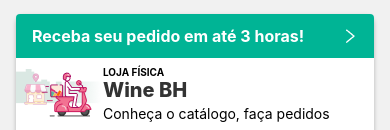
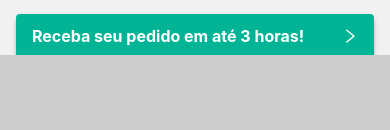
Before and after one commit to victorlirafront/app-wine, a React Native app: screen / in a window 390 px wide. Shown: the part 709-839 px from the top of the page. Built offline with nearby package versions, Linux system fonts and the light colour scheme.

Commit message:
feat: add Navigation setup

```diff
--- a/App.tsx
+++ b/App.tsx
@@ -11,6 +11,7 @@
 import BestCountries from './src/components/BestCountries/BestCountries';
 import RecommendedProducts from './src/components/RecommendedProducts/RecommendedProducts';
 import SpecialBanner from './src/components/SpecialBanner/SpecialBanner';
+import Navigation from './src/components/Navigation/Navigation';
 
 export default function App() {
   return (
@@ -41,6 +42,7 @@
           <FeaturedBanner bannerExtraImage={BANNER_EXTRA[1]} />
           <BestCountries />
         </ScrollView>
+        <Navigation />
       </View>
     </>
   );
--- /dev/null
+++ b/src/components/Navigation/Navigation.styled.ts
@@ -0,0 +1,11 @@
+import { StyleSheet } from 'react-native';
+
+const styles = StyleSheet.create({
+  container: {
+    height: 80,
+    width: '100%',
+    backgroundColor: '#ccc',
+  },
+});
+
+export default styles;
--- /dev/null
+++ b/src/components/Navigation/Navigation.tsx
@@ -0,0 +1,9 @@
+import React from 'react';
+import { View } from 'react-native';
+import styles from './Navigation.styled';
+
+const Navigation: React.FC = () => {
+  return <View style={styles.container}></View>;
+};
+
+export default Navigation;
--- a/src/components/RecommendedProducts/RecommendedProducts.styled.ts
+++ b/src/components/RecommendedProducts/RecommendedProducts.styled.ts
@@ -33,6 +33,7 @@
   },
 
   sliderContainer: {
+    height: 500,
     paddingTop: 20,
     paddingHorizontal: 16,
     paddingBottom: 20,
```
